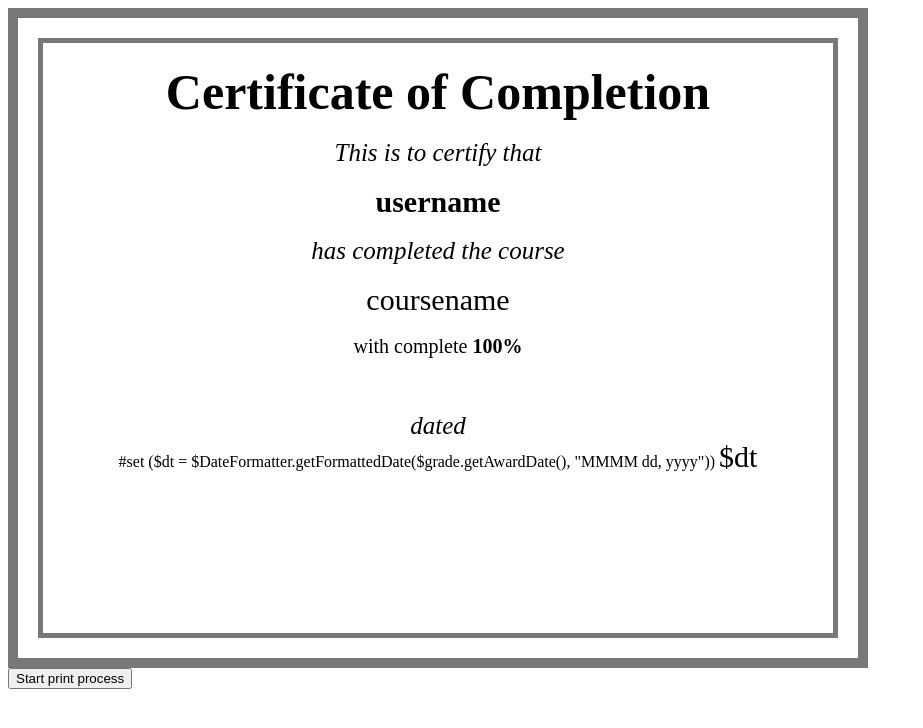
After one commit to banhcamvinh/education, a Django app: page /course_certificate/1 in a window 1280 px wide. The commit adds this page. Shown: the top 728 px of the page, without its empty margins (0-923 px from the left). Run offline with Django 3.2, Linux system fonts and the light colour scheme; some libraries are stand-ins or nearby versions.

```diff
--- /dev/null
+++ b/education/home/templates/home/course_certificate.html
@@ -0,0 +1,39 @@
+<!DOCTYPE html>
+<html lang="en">
+<head>
+    <meta charset="UTF-8">
+    <meta http-equiv="X-UA-Compatible" content="IE=edge">
+    <meta name="viewport" content="width=device-width, initial-scale=1.0">
+    <title>Document</title>
+</head>
+
+<script src="https://ajax.googleapis.com/ajax/libs/jquery/3.5.1/jquery.min.js"></script>
+<script src="https://cdnjs.cloudflare.com/ajax/libs/jspdf/1.3.2/jspdf.min.js"></script>
+<body>
+    <div id='dom-to-print' style="width:800px; height:600px; padding:20px; text-align:center; border: 10px solid #787878">
+        <div style="width:750px; height:550px; padding:20px; text-align:center; border: 5px solid #787878">
+               <span style="font-size:50px; font-weight:bold">Certificate of Completion</span>
+               <br><br>
+               <span style="font-size:25px"><i>This is to certify that</i></span>
+               <br><br>
+               <span style="font-size:30px"><b>username</b></span><br/><br/>
+               <span style="font-size:25px"><i>has completed the course</i></span> <br/><br/>
+               <span style="font-size:30px">coursename</span> <br/><br/>
+               <span style="font-size:20px">with complete  <b>100%</b></span> <br/><br/><br/><br/>
+               <span style="font-size:25px"><i>dated</i></span><br>
+              #set ($dt = $DateFormatter.getFormattedDate($grade.getAwardDate(), "MMMM dd, yyyy"))
+              <span style="font-size:30px">$dt</span>
+        </div>
+    </div>
+    <button id='print-btn'>Start print process</button>
+
+</body>
+<script>
+$('#print-btn').click(()=>{
+var pdf = new jsPDF('p','pt','a4');
+pdf.addHTML(document.body,function() {
+    pdf.save('web.pdf');
+});
+})
+</script>
+</html>
--- a/education/home/urls.py
+++ b/education/home/urls.py
@@ -15,6 +15,8 @@ urlpatterns = [
     path('cart', views.cart,name='cart'),
     path('pay/<str:code>', views.pay, name='pay'),
     path('course_learn/<int:id>', views.course_learn, name='course_learn'),
+    path('course_certificate/<int:id>', views.course_certificate, name='course_certificate'),
+
 
 
 
--- a/education/home/views.py
+++ b/education/home/views.py
@@ -725,8 +725,7 @@ def course_learn(request,id):
     # courseid
     # part = ? lesson = ? excercise = ?
 
-    # Các part - đang học ở part nào
-    # Các lesson - đang học ở chương nào
+
     # các notion trong lesson
     # If finish course -> open button to download certificate
     # Lesson nào xong thì tick
@@ -735,8 +734,33 @@ def course_learn(request,id):
     # add note
     if 'username' not in request.session:
         return redirect('/login')
+
     username = request.session['username']
     myconnect = db.neo4j("bolt://localhost","neo4j","123")
+
+    # nếu trang là question thì sẽ vào question
+    # không phải thì vào trang lesson
+    question = request.GET.get('question',None)
+    if question == None:
+        lesson = request.GET.get('lesson',None)
+        print(lesson)
+        if lesson is None:
+            query = """
+                match (a:Account{{ username:'{}' }})-[:pay]-(e:Enrollment)-[:to_course]-(:Course{{ id: {} }}), (e)-[:watching_lesson]-(l:Lesson)
+                return l.name as name
+            """.format(username,id)
+            rs = myconnect.query(query)
+            lesson = list(rs)[0]['name']
+            context = {
+                'auto_submit_lesson':True,
+                'lesson':lesson
+            }
+            template = loader.get_template('home/course_learn.html')
+            return HttpResponse(template.render(context,request))
+
+
+
+
     # check xem user có mua khóa học này chưa chưa mua redirect qua overview
     query = """
         match (a:Account{{ username:'{}' }})-[:pay]-(:Enrollment)-[:to_course]-(c:Course{{ id:{} }})
@@ -815,8 +839,18 @@ def course_learn(request,id):
 
 
     is_finish_course = False
+    query = """
+        match (a:Account{{ username:'{}' }})-[:finish_course]-(c:Course{{id: {} }})
+        return count(a)
+    """.format(username,id)
+    rs = myconnect.query(query)
+    if len(list(rs)) != 0:
+        is_finish_course = True
+
+
 
     context = {
+        'course_id': id,
         'part_dict': part_dict,
         'part_count': part_count ,
         'lesson_count':lesson_count,
@@ -827,7 +861,12 @@ def course_learn(request,id):
     template = loader.get_template('home/course_learn.html')
     return HttpResponse(template.render(context,request))
 
+def course_certificate(request,id):
+    context = {
 
+    }
+    template = loader.get_template('home/course_certificate.html')
+    return HttpResponse(template.render(context,request))
 
 
 
```
Also changed, not shown: education/home/templates/home/course_learn.html (+18 -3 lines), education/home/static/home/assets/css/certificate.css (added).
